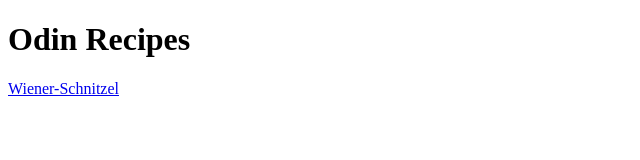
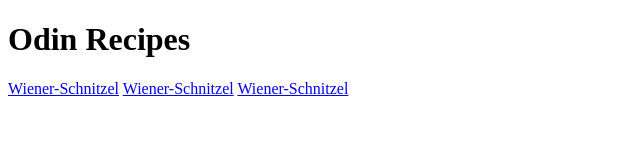
Before and after one commit to thomas-krumpak/odin-recipes, a plain HTML site: page index.html in a window 1280 px wide. Shown: the whole page, without its empty margins (0-640 px from the left). Drawn offline with Linux system fonts and the light colour scheme.

Commit message:
Add links on index.html
I added links to pumpkin and Kaiserschmarrn.html

```diff
--- a/index.html
+++ b/index.html
@@ -8,5 +8,8 @@
 <body>
     <h1>Odin Recipes</h1>
     <a href="recipes/schnitzel.html">Wiener-Schnitzel</a>
+    <a href="recipes/kaiserschmarrn.html">Wiener-Schnitzel</a>
+    <a href="recipes/kürbiscremesuppe.html">Wiener-Schnitzel</a>
+
 </body>
 </html>
```
